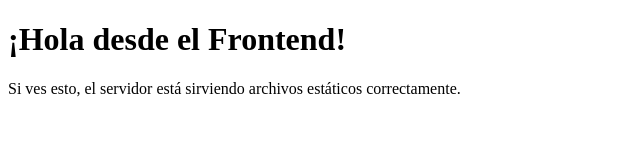
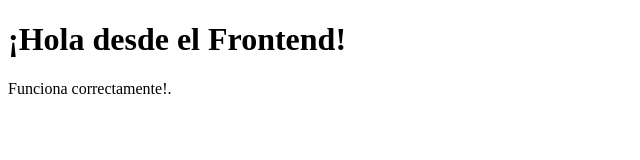
Before and after one commit to DAMatias/tp1-taller-programacion, a website: page public/index.html in a window 1280 px wide. Shown: the whole page, without its empty margins (0-640 px from the left). Drawn offline with Linux system fonts and the light colour scheme.

```diff
--- a/public/index.html
+++ b/public/index.html
@@ -8,7 +8,7 @@
 </head>
 <body>
     <h1>¡Hola desde el Frontend!</h1>
-    <p>Si ves esto, el servidor está sirviendo archivos estáticos correctamente.</p>
+    <p>Funciona correctamente!.</p>
 
     <script src="app.js"></script>
 </body>
--- a/server.js
+++ b/server.js
@@ -3,12 +3,12 @@ const fs = require('fs');
 const path = require('path');
 
 let conceptos = [];
+let nextId = 1;
 const PORT = 3000;
 
 const server = http.createServer((req, res) => {
     console.log(`Petición recibida: ${req.method} ${req.url}`);
 
-    // Ruta raíz (GET /)
     if (req.url === '/' && req.method === 'GET') {
         const filePath = path.join(__dirname, 'public', 'index.html');
         fs.readFile(filePath, (err, content) => {
```
